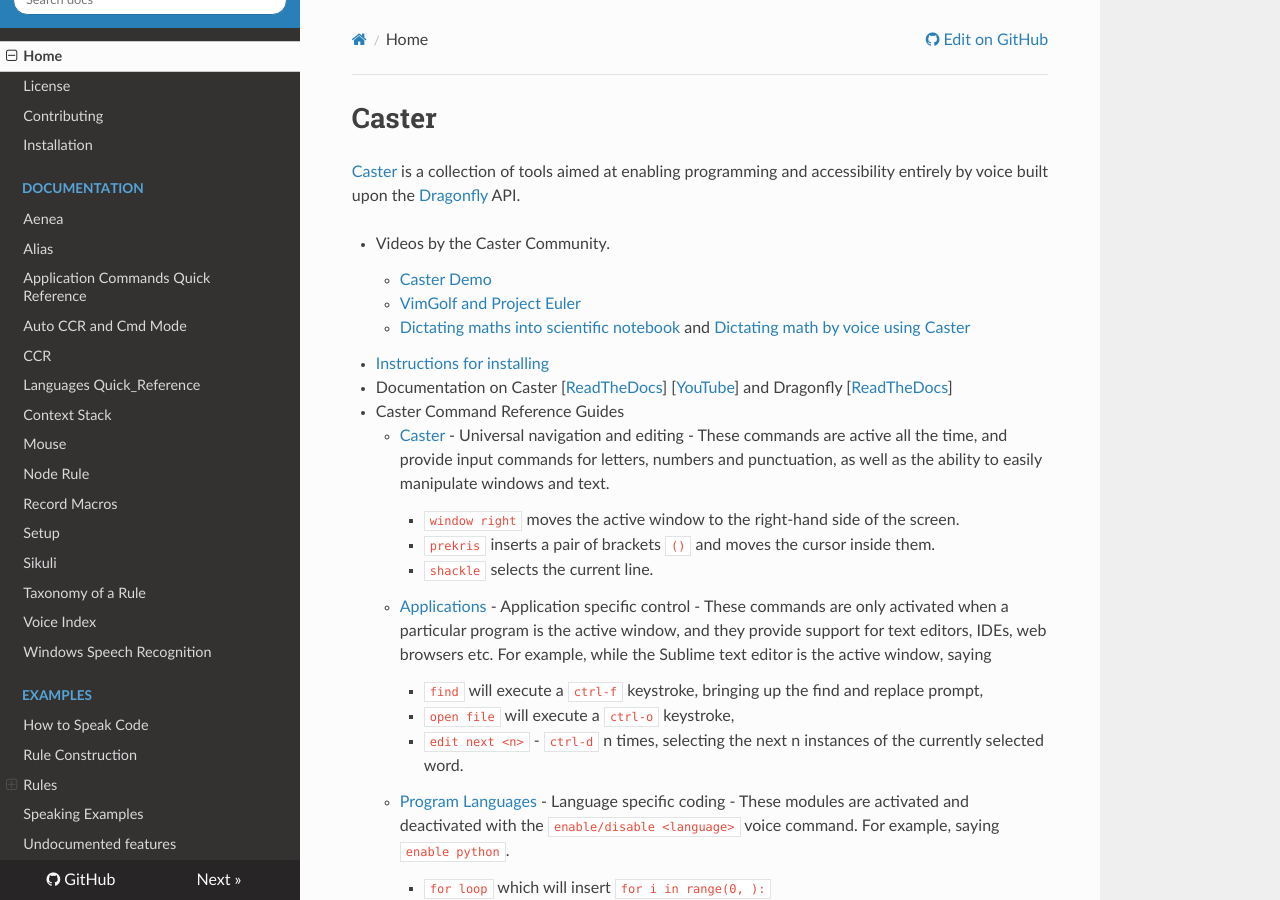
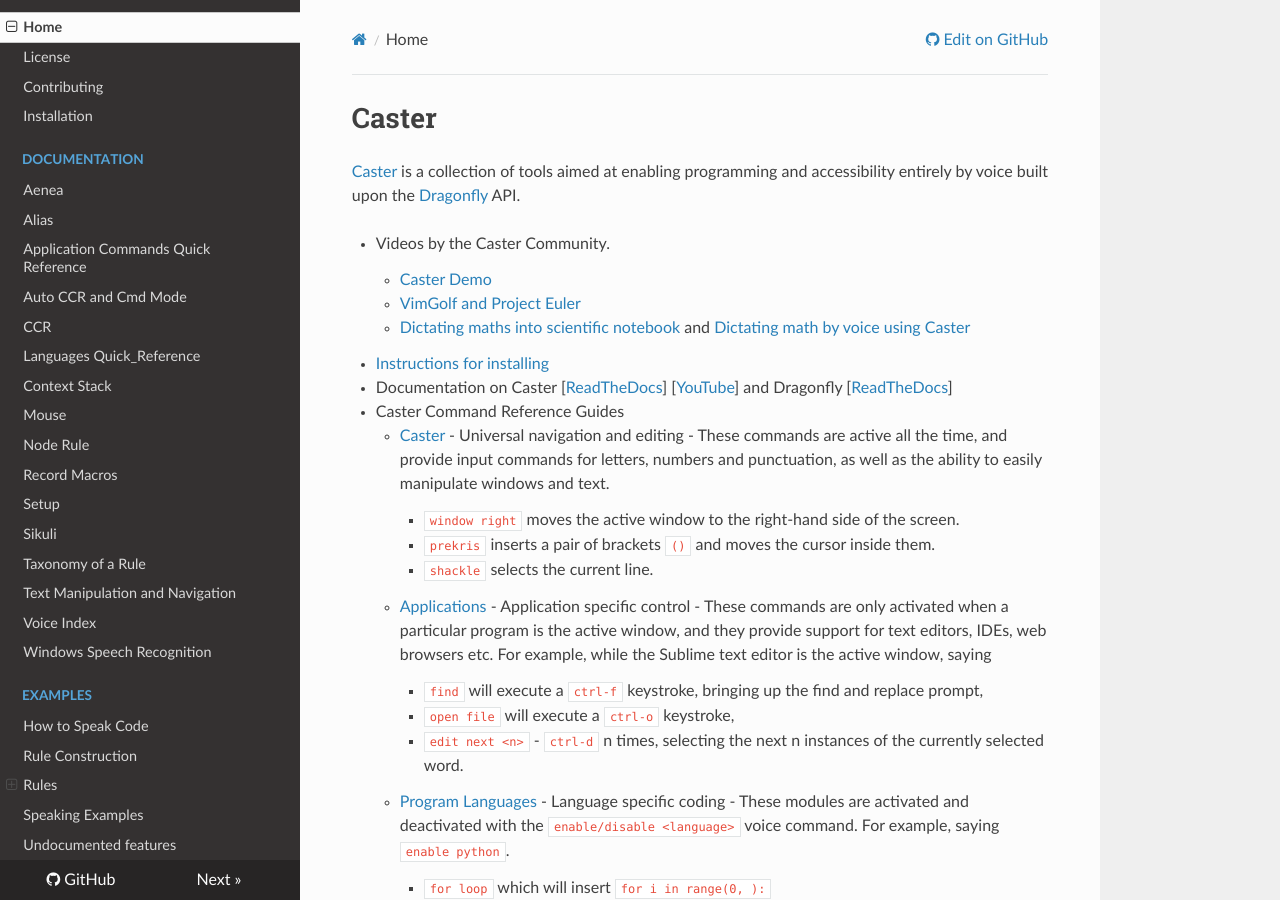
Before and after one commit to dictation-toolbox/Caster, an MkDocs documentation site: the page built from castervoice/doc/index.md, in a window 1280 px wide and 900 px high. Built offline with MkDocs 1.6.1, drawn with Linux system fonts in a browser that asks for light colours; nearby versions of some CDN libraries; comment, search, counter and statistics services are not loaded.

Commit message:
add mkdocs

```diff
--- a/mkdocs.yml
+++ b/mkdocs.yml
@@ -35,6 +35,7 @@ nav:
         - 'Setup': readthedocs/Setup.md
         - 'Sikuli': readthedocs/Sikuli.md
         - 'Taxonomy of a Rule': readthedocs/Taxonomy_of_a_Rule.md
+        - 'Text Manipulation and Navigation': readthedocs/Text_Manipulation.md
         - 'Voice Index': readthedocs/Voice_Index.md
         - 'Windows Speech Recognition': readthedocs/Windows_Speech_Recognition.md
     - 'Examples':
```
